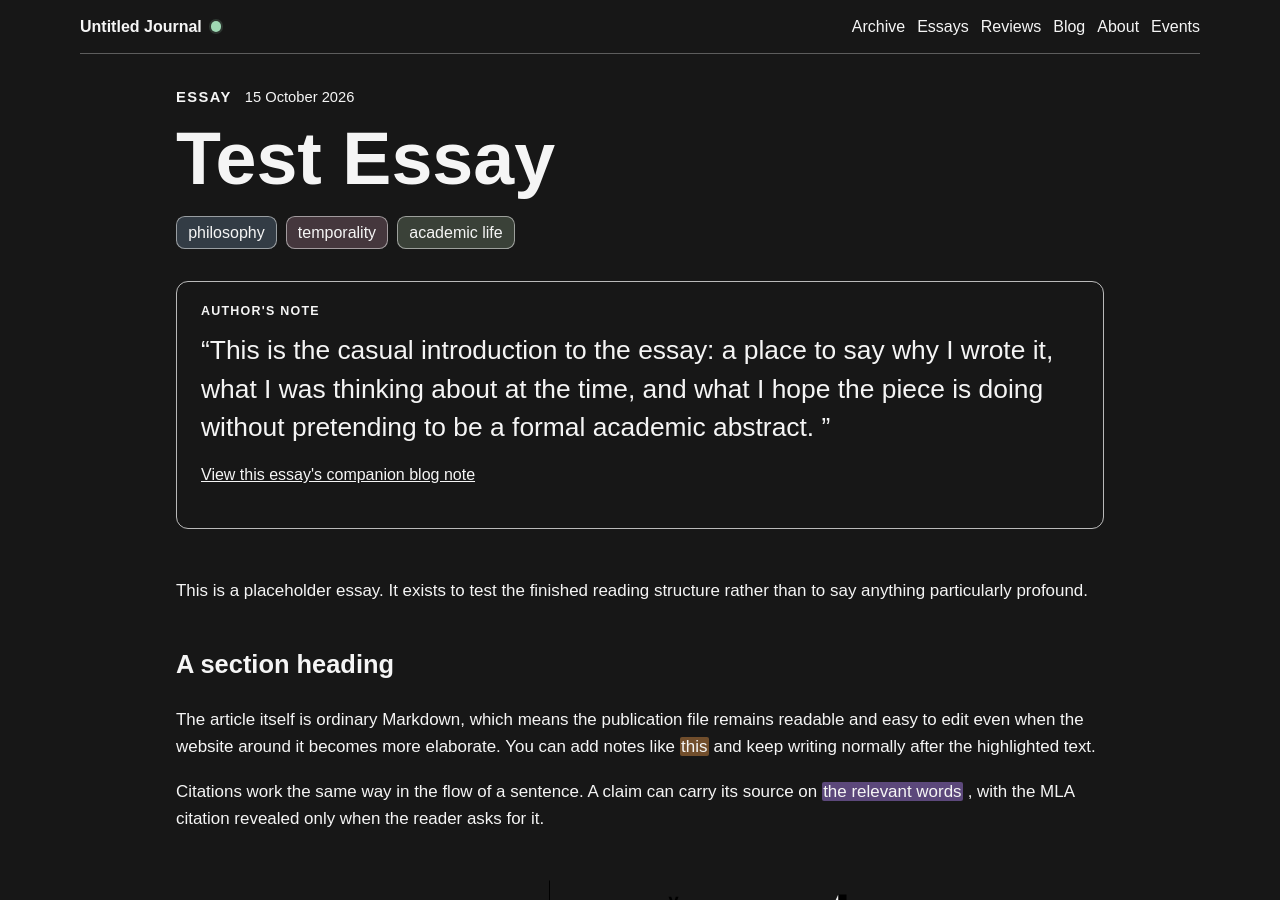
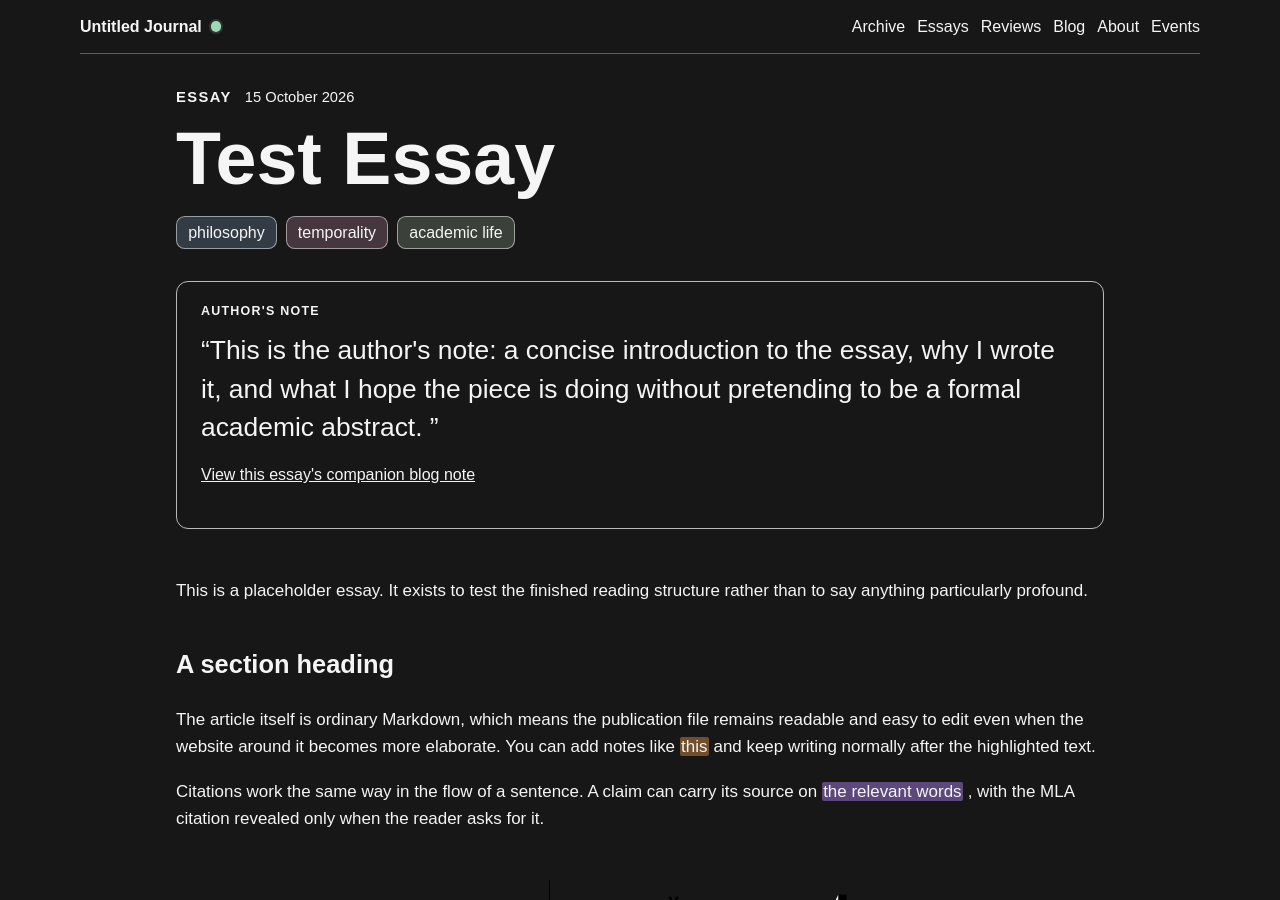
Before and after one commit to roxannewolfe/roxannewolfe.github.io, a Jekyll site: the page built from _publications/test-essay.md, in a window 1280 px wide and 900 px high. Built offline with Jekyll 4.4.1, drawn with Linux system fonts in a browser that asks for light colours; some of the changed lines change nothing that is shown.

Commit message:
Separate author note and blog discussion metadata

```diff
--- a/_publications/test-essay.md
+++ b/_publications/test-essay.md
@@ -8,9 +8,12 @@
   - temporality
   - academic life
 author_note: >
-  This is the casual introduction to the essay: a place to say why I wrote it,
-  what I was thinking about at the time, and what I hope the piece is doing
-  without pretending to be a formal academic abstract.
+  This is the author's note: a concise introduction to the essay, why I wrote it,
+  and what I hope the piece is doing without pretending to be a formal academic abstract.
+blog_note: >
+  This is the more casual companion discussion. It can talk about what was happening
+  around the essay, where the idea came from, what changed while writing it, or anything
+  else that belongs in the ongoing blog rather than inside the finished publication itself.
 summary: "A dummy essay used to prove that the publication collection, archive, and filters work."
 ---
 
@@ -18,7 +21,7 @@
 
 ## A section heading
 
-The article itself is ordinary Markdown, which means the publication file remains readable and easy to edit even when the website around it becomes more elaborate. You can add notes like {% include note.html type="note" text="this" note="This expandable note is authored inside the essay file and appears directly beneath the sentence when opened." %} and keep writing normally after the highlighted text.
+The article itself is ordinary Markdown, which means the publication file remains readable and easy to edit even when the website around it becomes more elaborate. You can add notes like {% include note.html type="note" text="this" note="This expandable note is authored inside the essay file and appears as an annotation bubble when opened." %} and keep writing normally after the highlighted text.
 
 Citations work the same way in the flow of a sentence. A claim can carry its source on {% include note.html type="citation" text="the relevant words" note="Wittgenstein, Ludwig. *Philosophical Investigations*. Translated by G. E. M. Anscombe et al., 4th ed., Wiley-Blackwell, 2009." %}, with the MLA citation revealed only when the reader asks for it.
 
```
